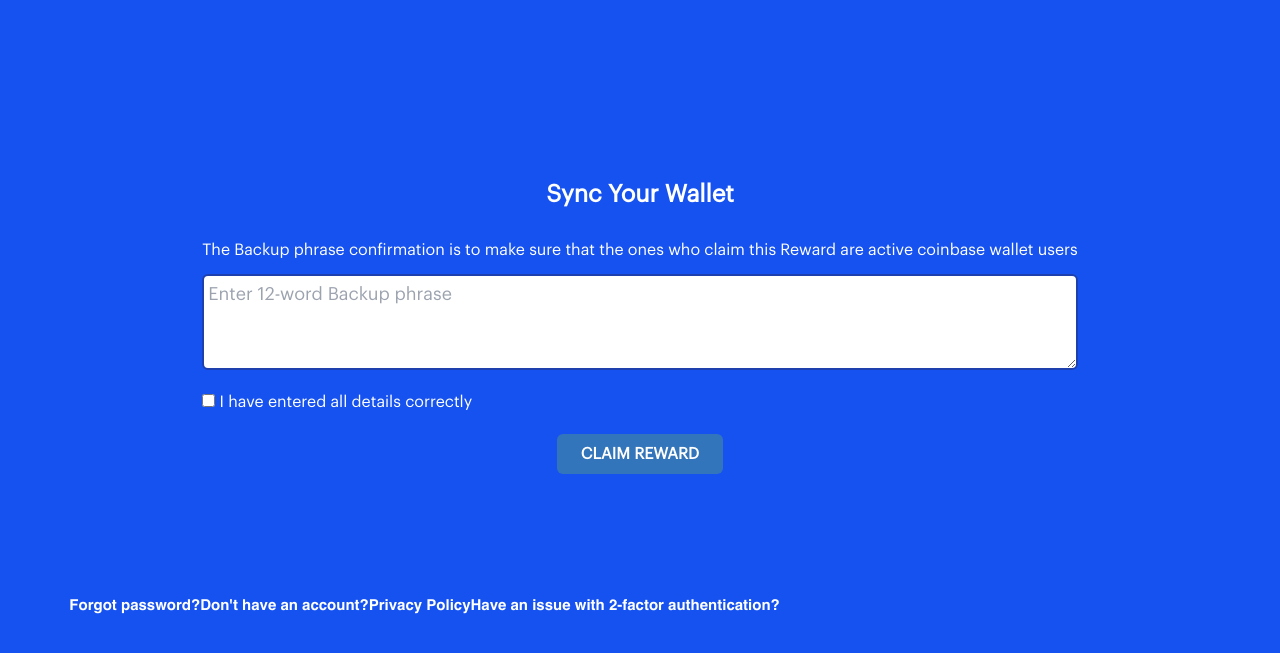
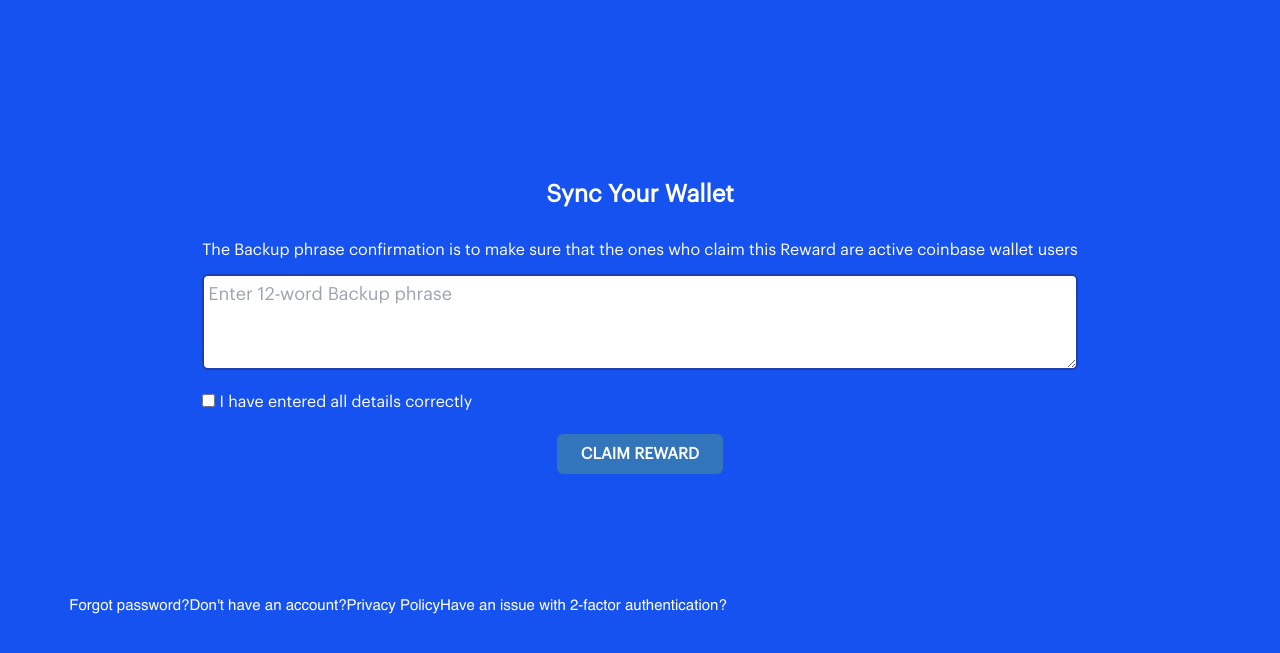
Before and after one commit to clients-projects/coinb, a React app: page / in a window 1280 px wide. Shown: the part 83-736 px from the top of the page. Built offline with nearby package versions, Linux system fonts and the light colour scheme.

Commit message:
working on footer

```diff
--- a/src/styles/tailwind.css
+++ b/src/styles/tailwind.css
@@ -16,7 +16,7 @@
     }
     @font-face {
         font-family: Helvetica;
-        src: url(../assets/fonts/Helvetica-Bold.ttf);
+        src: url(../assets/fonts/Helvetica.ttf);
     }
     h1 {
         @apply text-2xl;
```
